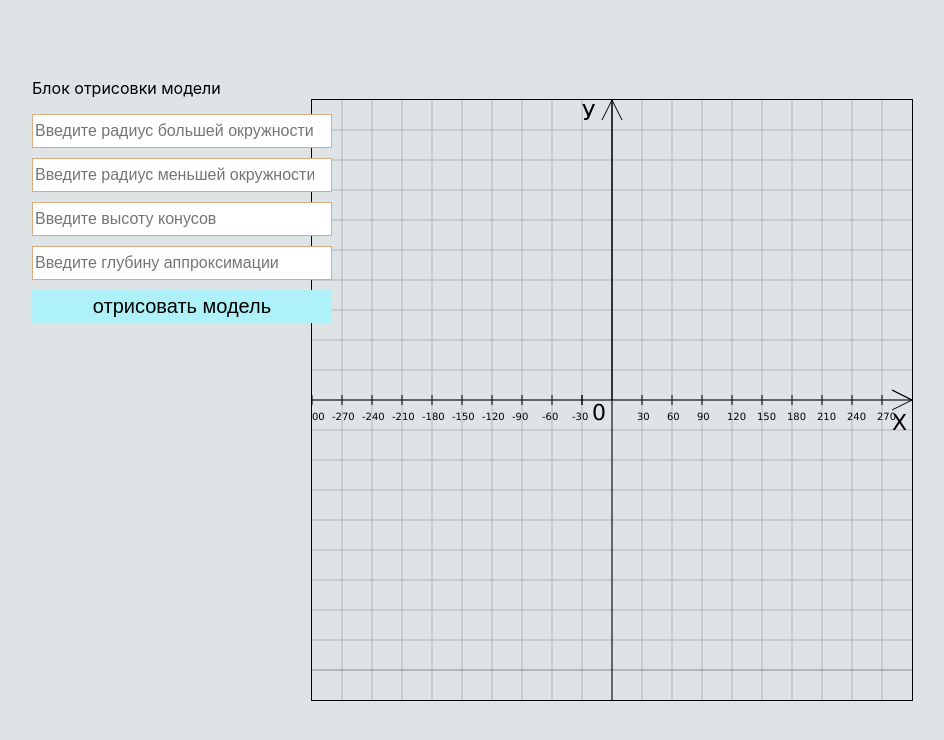
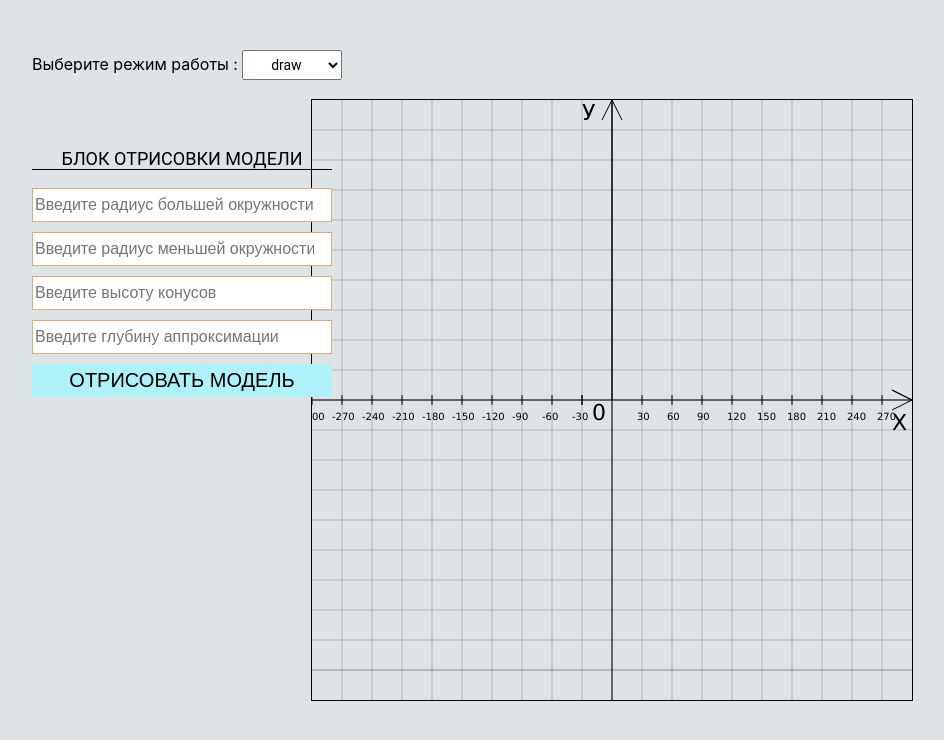
Before and after one commit to KononovPavel/3d_cone, a React (Create React App) app: page / in a window 1280 px wide. Shown: the top 740 px of the page, without its empty margins (28-972 px from the left). Built offline with nearby package versions, Linux system fonts and the light colour scheme.

Commit message:
select/change action

```diff
--- a/src/App.css
+++ b/src/App.css
@@ -16,6 +16,11 @@
     flex-direction: column;
     justify-content: space-between;
     position: fixed;
-    top: 62px;
+    top: 130px;
     left: 60px;
 }
+.select{
+    position: fixed;
+    top: 50px;
+    left: 60px;
+}
--- a/src/App.js
+++ b/src/App.js
@@ -2,13 +2,25 @@ import React, {useEffect, useState} from "react";
 import './App.css';
 
 function App() {
+    const options = ['draw', 'scale', 'rotate', 'move']
     const [BigRadius, setBigRadius] = useState('');
     const [SmallRadius, setSmallRadius] = useState('')
     const [height, setHeight] = useState('');
     const [n, setN] = useState('');
-    const [active, setActive] = useState(false)
-    const options = ['draw', 'scale', 'rotate', 'move']
+    const [active, setActive] = useState(false)//??
     const [action, setAction] = useState(options[0])
+    const [errorText, setErrorText] = useState(false)
+    const [errorRadius, setErrorRadius] = useState(false)
+    const [errorApprox, setErrorApprox] = useState(false)
+    const [moveX, setMoveX] = useState('')
+    const [moveY, setMoveY] = useState('')
+    const [moveZ, setMoveZ] = useState('')
+    const [rotateXY, setRotateXY] = useState('')
+    const [rotateZ, setRotateZ] = useState('')
+    const [scaleX, setScaleX] = useState('')
+    const [scaleY, setScaleY] = useState('')
+    const [scaleZ, setScaleZ] = useState('')
+
 
     useEffect(() => {
         drawCord();
@@ -100,7 +112,29 @@ function App() {
     // радиус1, радиус2, аппроксимация, высота, массив координат вершины
     let count = 0;
     const drawCircles = (BigRadiusCallBack, SmallRadiusCallBack, nCallback, height, startPoints) => {
-        count ++;
+        if (BigRadiusCallBack.toString().length === 0 || SmallRadiusCallBack.toString().length === 0 || nCallback.toString().length === 0 || height.toString().length === 0) {
+            setErrorText(true)
+            setTimeout(() => {
+                setErrorText(false)
+            }, 2000)
+            return;
+        }
+        if (BigRadiusCallBack <= SmallRadiusCallBack) {
+            setErrorRadius(true)
+            setTimeout(() => {
+                setErrorRadius(false)
+            }, 2000)
+            return;
+        }
+        if (nCallback <= 2) {
+            setErrorApprox(true)
+            setTimeout(() => {
+                setErrorApprox(false)
+            }, 2000)
+            return;
+        }
+
+        count++;
         let canvas = document.getElementById("canvas");
         let context = canvas.getContext("2d");
         context.clearRect(0, 0, canvas.width, canvas.height)
@@ -152,75 +186,154 @@ function App() {
             context.beginPath();
             context.strokeStyle = "blue";
             //A
-            context.moveTo(BigCircle.points[i].X,BigCircle.points[i].Y)
+            context.moveTo(BigCircle.points[i].X, BigCircle.points[i].Y)
             //B
             context.lineTo(SmallCircle.points[i].X, SmallCircle.points[i].Y)
             context.strokeStyle = "red";
             //C
-            context.lineTo(SmallCircle.points[i+1].X, SmallCircle.points[i+1].Y)
+            context.lineTo(SmallCircle.points[i + 1].X, SmallCircle.points[i + 1].Y)
             context.strokeStyle = "red";
             //D
-            context.lineTo(BigCircle.points[i+1].X, BigCircle.points[i+1].Y)
+            context.lineTo(BigCircle.points[i + 1].X, BigCircle.points[i + 1].Y)
             //A
-            context.lineTo(BigCircle.points[i].X,BigCircle.points[i].Y)
+            context.lineTo(BigCircle.points[i].X, BigCircle.points[i].Y)
             context.closePath();
             context.lineWidth = 1;
             context.stroke();
         }
 
 
-
-
         //отрисовка маленького круга
         for (let i = 0; i < SmallCircle.points.length - 1; i++) {
             context.beginPath();
-            context.moveTo(SmallCircle.points[i].X,SmallCircle.points[i].Y)
-            context.lineTo(SmallCircle.points[i + 1].X,SmallCircle.points[i + 1].Y)
+            context.moveTo(startPoints[0] + 300, 300 - startPoints[1])
+            context.lineTo(SmallCircle.points[i].X, SmallCircle.points[i].Y)
+            context.lineTo(SmallCircle.points[i + 1].X, SmallCircle.points[i + 1].Y)
+
+
             context.closePath();
             context.strokeStyle = "blue";
-            context.lineWidth = 1;
+            context.lineWidth = 0.5;
             context.stroke();
         }
-        if(count === 2) return;
+        //закраска красной линии к центру
+        // for (let i = 0; i < SmallCircle.points.length - 1; i++) {
+        //     context.beginPath();
+        //     context.moveTo(startPoints[0], startPoints[1])
+        //     context.lineTo(BigCircle.points[i].X, BigCircle.points[i].Y)
+        //     context.lineTo(BigCircle.points[i + 1].X, BigCircle.points[i + 1].Y)
+        //
+        //
+        //     context.closePath();
+        //     context.strokeStyle = "red";
+        //     context.lineWidth = 1;
+        //     context.stroke();
+        // }
+        if (count === 2) return;
         drawCircles(BigRadius, SmallRadius, n, height, [0, 0, 0])
-
     }
 
+    const onClickEnterHandler = (e) => {
+        if (e.key ==='Enter') {
+            drawCircles(BigRadius, SmallRadius, n, height, [0, 0, 0])
+            e.preventDefault();
+            e.stopPropagation();
+        }
+    }
+
+const mappesOptions = options.map(option=> <option value={option}>{option}</option>)
     return (
 
         <React.Fragment>
+            <div className={'select'}>
+                <span>Выберите режим работы : </span>
+                <select  value={action} onChange={(e)=>{ setAction(e.currentTarget.value); console.log(action)}}>
+                    {mappesOptions}
+                </select>
+            </div>
             <div className="App">
                 <canvas id='canvas' width={600} height={600}/>
             </div>
-            <div className={'userForm'}>
+
+
+            {
+                action === 'draw' &&  <div className={'userForm'}>
                     <p>Блок отрисовки модели</p>
                     <input
                         type="number"
                         value={BigRadius}
                         onChange={e => setBigRadius(e.currentTarget.valueAsNumber)}
                         placeholder={'Введите радиус большей окружности'}
+                        onKeyPress={onClickEnterHandler}
                     />
                     <input
                         type="number"
                         value={SmallRadius}
                         onChange={e => setSmallRadius(e.currentTarget.valueAsNumber)}
                         placeholder={'Введите радиус меньшей окружности'}
+                        onKeyPress={onClickEnterHandler}
                     />
                     <input
                         type="number"
                         value={height}
                         onChange={e => setHeight(e.currentTarget.valueAsNumber)}
                         placeholder={'Введите высоту конусов'}
+                        onKeyPress={e => onClickEnterHandler(e)}
                     />
                     <input
                         type="number"
                         value={n}
                         onChange={e => setN(e.currentTarget.valueAsNumber)}
                         placeholder={'Введите глубину аппроксимации '}
+                        onKeyPress={onClickEnterHandler}
                     />
+                    {
+                        errorText
+                            ? <span style={{color: 'red', marginBottom: '10px'}}>Упс, но вы что то не ввели....</span>
+                            : ''
+                    }
+                    {
+                        errorRadius
+                            ? <span style={{color: 'red', marginBottom: '10px'}}>Несоответствуют параметры радиусов</span>
+                            : ''
+                    }
+                    {
+                        errorApprox
+                            ? <span style={{color: 'red', marginBottom: '10px'}}>Недопустимо значение глубины аппроксимации равной {n}</span>
+                            : ''
+                    }
                     <button onClick={() => drawCircles(BigRadius, SmallRadius, n, height, [0, 0, 0])}> отрисовать модель
                     </button>
+
                 </div>
+            }
+            {
+                action === 'move' && <div className={'userForm'}>
+                    <p>Блок перемещения модели</p>
+                    <input type="number" placeholder={'Перемещение по оси Х'} value={moveX} onChange={e=> setMoveX(e.currentTarget.valueAsNumber)}/>
+                    <input type="number" placeholder={'Перемещение по оси Y'} value={moveY} onChange={e=> setMoveY(e.currentTarget.valueAsNumber)}/>
+                    <input type="number" placeholder={'Перемещение по оси Z'} value={moveZ} onChange={e=> setMoveZ(e.currentTarget.valueAsNumber)}/>
+                    <button onClick={()=> alert( JSON.stringify({moveX,moveY,moveZ }))}>Переместить</button>
+                </div>
+            }
+            {
+                action === 'rotate' && <div className={'userForm'}>
+                    <p>Блок поворота модели</p>
+                    <input type="number" placeholder={'Поворот относительно плоскости XY'} value={rotateXY} onChange={e=> setRotateXY(e.currentTarget.valueAsNumber)} />
+                    <input type="number"  placeholder={'Поворот относительно плоскости Z'} value={rotateZ} onChange={e=> setRotateZ(e.currentTarget.valueAsNumber)} />
+                    <button onClick={()=> alert( JSON.stringify({rotateXY,rotateZ}))}>повернуть</button>
+                </div>
+            }
+            {
+                action === 'scale' && <div className={'userForm'}>
+                    <p>Блок масштабирования модели</p>
+                    <input type="number" placeholder={'Масштаб по оси Х'} value={scaleX} onChange={e=> setScaleX(e.currentTarget.valueAsNumber)} />
+                    <input type="number" placeholder={'Масштаб по оси Y'} value={scaleY} onChange={e=> setScaleY(e.currentTarget.valueAsNumber)} />
+                    <input type="number" placeholder={'Масштаб по оси Z'} value={scaleZ} onChange={e=> setScaleZ(e.currentTarget.valueAsNumber)} />
+                    <button onClick={()=> alert( JSON.stringify({scaleX,scaleY,scaleZ }))}>отмасшабировать</button>
+                </div>
+            }
+
             {/* Вот тут добавить селект, где будет выбор между операциями над фигурой*/}
             {/*    <div className={'userForm'} style={{top:'342px', left:'60px'}}>*/}
             {/*        <p>Блок отрисовки модели</p>*/}
--- a/src/index.css
+++ b/src/index.css
@@ -27,6 +27,7 @@ button {
     background-color: #aef1f8;
     border: none;
     cursor: pointer;
+    text-transform: uppercase;
 }
 button:hover{
     background-color: #b9d2d9;
@@ -36,3 +37,18 @@ input::placeholder{
     font-size: 16px;
     font-weight: 200;
 }
+select{
+    width: 100px;
+    text-align: center;
+    min-height: 25px;
+    font-size: 14px;
+    font-family: 'Roboto', sans-serif;
+    padding: 5px;
+}
+p{
+    text-transform: uppercase;
+    text-align: center;
+    font-size: 18px;
+    font-family: 'Roboto', sans-serif;
+    border-bottom: 1px solid;
+}
```
Lines whose indentation alone changed are shown as unchanged.
